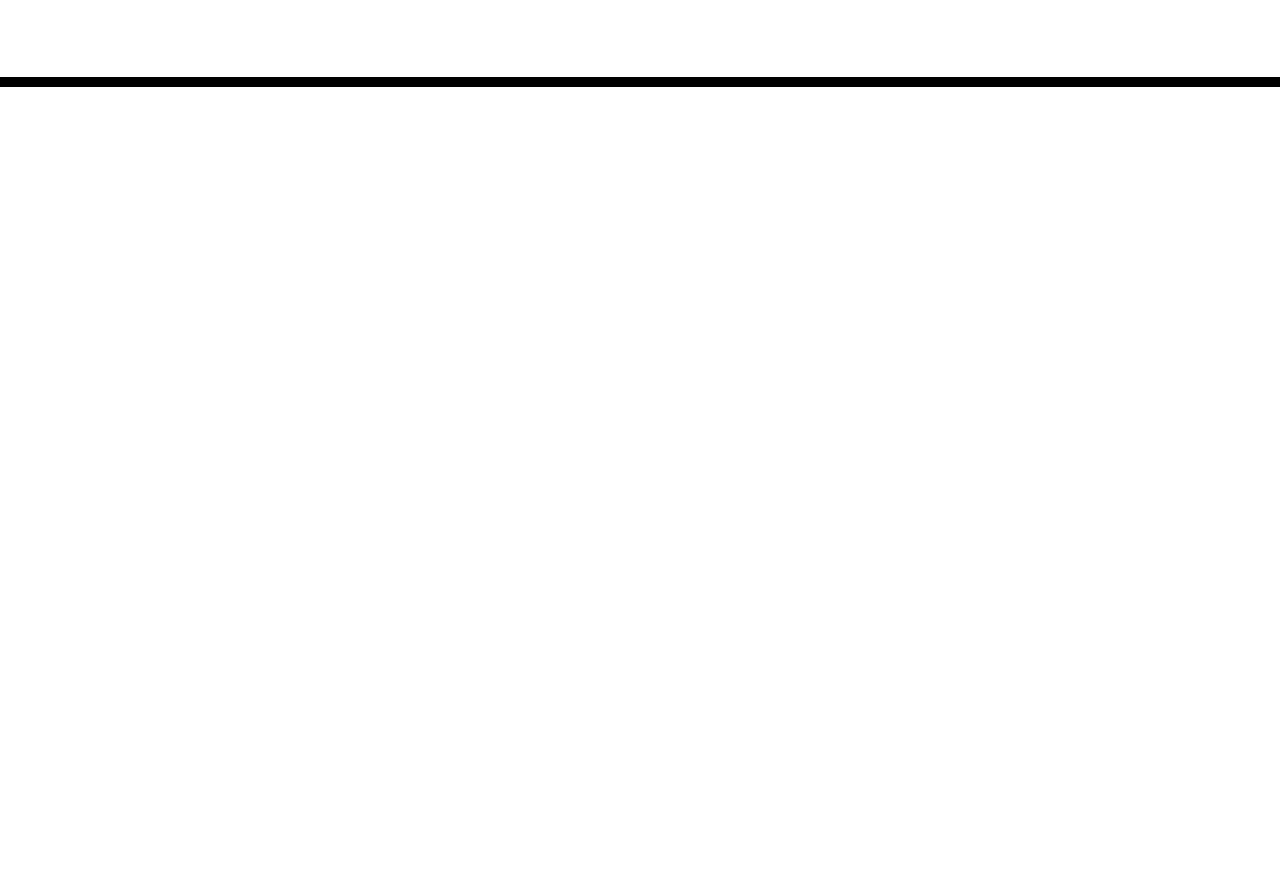
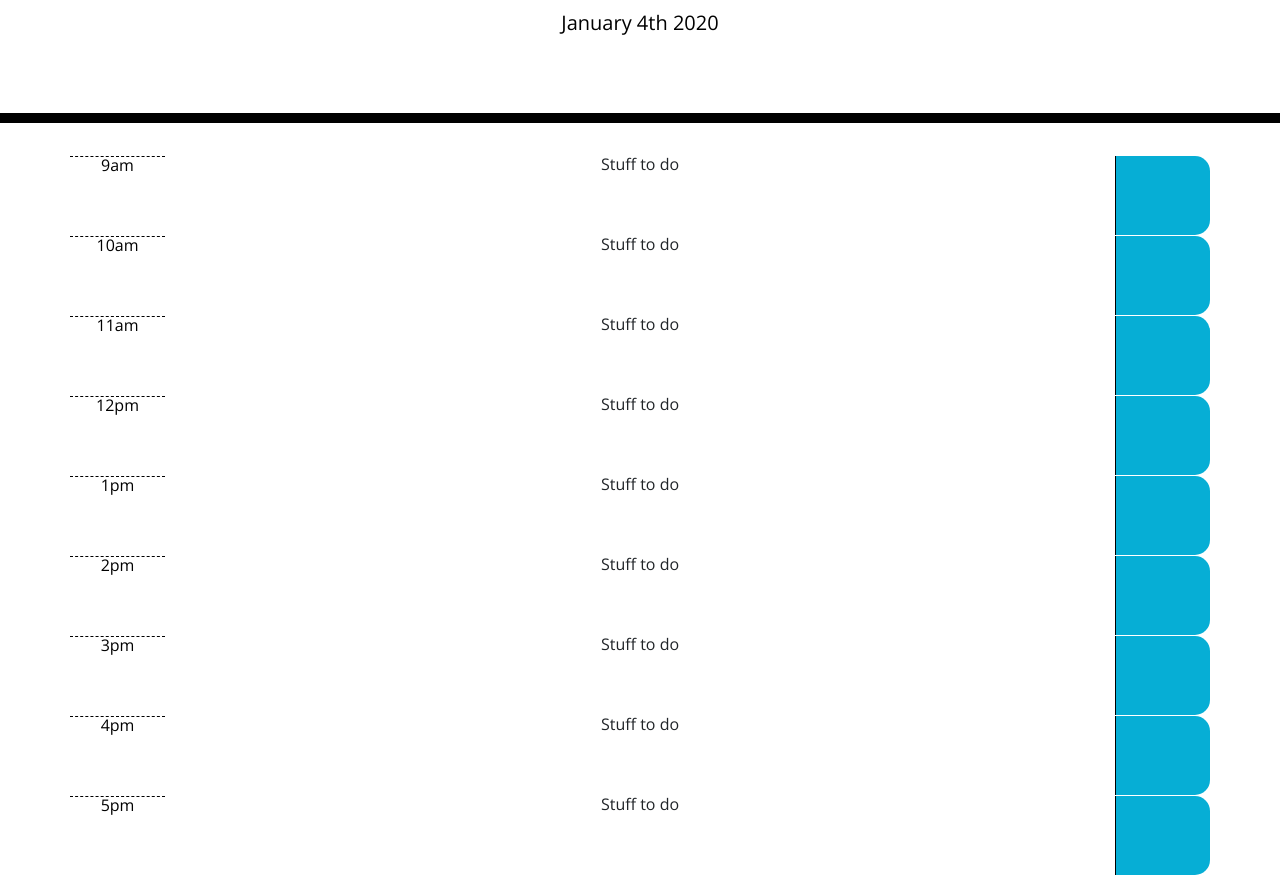
Before and after one commit to BrianHdz/Day-Planner, a plain HTML site: page index.html in a window 1280 px wide. Shown: the part 181-1056 px from the top of the page. Before the commit the page ends 800 px from the top, so only its background shows below. Drawn offline with nearby package versions, Linux system fonts and the light colour scheme.

Commit message:
This is it for now. Need to come back to finish the rest later.

```diff
--- a/index.html
+++ b/index.html
@@ -1,23 +1,14 @@
 <!DOCTYPE html>
 <html lang="en">
+
 <head>
   <meta charset="UTF-8" />
   <meta name="viewport" content="width=device-width, initial-scale=1.0" />
   <meta http-equiv="X-UA-Compatible" content="ie=edge" />
-    <link
-      rel="stylesheet"
-      href="https://stackpath.bootstrapcdn.com/bootstrap/4.3.1/css/bootstrap.min.css"
-    />
-    <link
-      rel="stylesheet"
-      href="https://use.fontawesome.com/releases/v5.8.1/css/all.css"
-      integrity="sha384-50oBUHEmvpQ+1lW4y57PTFmhCaXp0ML5d60M1M7uH2+nqUivzIebhndOJK28anvf"
-      crossorigin="anonymous"
-    />
-    <link
-      href="https://fonts.googleapis.com/css?family=Open+Sans&display=swap"
-      rel="stylesheet"
-    />
+  <link rel="stylesheet" href="https://stackpath.bootstrapcdn.com/bootstrap/4.3.1/css/bootstrap.min.css" />
+  <link rel="stylesheet" href="https://use.fontawesome.com/releases/v5.8.1/css/all.css"
+    integrity="sha384-50oBUHEmvpQ+1lW4y57PTFmhCaXp0ML5d60M1M7uH2+nqUivzIebhndOJK28anvf" crossorigin="anonymous" />
+  <link href="https://fonts.googleapis.com/css?family=Open+Sans&display=swap" rel="stylesheet" />
   <link rel="stylesheet" href="style.css" />
   <title>Work Day Scheduler</title>
 </head>
@@ -29,16 +20,76 @@
     <p id="currentDay" class="lead"></p>
   </header>
   <div class="container">
-      <div class="row">
-        <div class="time-block">
+    <!-- Timeblocks go here -->
 
+    <div class="row time-block">
+      <div class="hour col-1">9am</div>
+      <div class="description col-10">Stuff to do</div>
+      <div class="saveBtn col-1"></div>
     </div>
+
+    <div class="row time-block">
+      <div class="hour col-1">10am</div>
+      <div class="description col-10">Stuff to do</div>
+      <div class="saveBtn col-1"></div>
     </div>
-      <!-- Timeblocks go here -->
+
+    <div class="row time-block">
+      <div class="hour col-1">11am</div>
+      <div class="description col-10">Stuff to do</div>
+      <div class="saveBtn col-1"></div>
+    </div>
+
+    <div class="row time-block">
+      <div class="hour col-1">12pm</div>
+      <div class="description col-10">Stuff to do</div>
+      <div class="saveBtn col-1"></div>
+    </div>
+
+    <div class="row time-block">
+      <div class="hour col-1">1pm</div>
+      <div class="description col-10">Stuff to do</div>
+      <div class="saveBtn col-1"></div>
+    </div>
+
+    <div class="row time-block">
+      <div class="hour col-1">2pm</div>
+      <div class="description col-10">Stuff to do</div>
+      <div class="saveBtn col-1"></div>
+    </div>
+
+    <div class="row time-block">
+      <div class="hour col-1">3pm</div>
+      <div class="description col-10">Stuff to do</div>
+      <div class="saveBtn col-1"></div>
+    </div>
+
+    <div class="row time-block">
+      <div class="hour col-1">4pm</div>
+      <div class="description col-10">Stuff to do</div>
+      <div class="saveBtn col-1"></div>
+    </div>
+
+    <div class="row time-block">
+      <div class="hour col-1">5pm</div>
+      <div class="description col-10">Stuff to do</div>
+      <div class="saveBtn col-1"></div>
+    </div>
+
   </div>
 
   <script src="https://code.jquery.com/jquery-3.4.1.min.js"></script>
   <script src="https://cdnjs.cloudflare.com/ajax/libs/moment.js/2.24.0/moment.min.js"></script>
   <script src="script.js"></script>
 </body>
+
 </html>
+
+
+<!-- Here's an idea of how to code the rows with the buttons -->
+<!-- <div class="input-group mb-3">
+  <input type="text" class="form-control" placeholder="Recipient's username" aria-label="Recipient's username" aria-describedby="button-addon2">
+  <div class="input-group-append">
+    <button class="btn btn-outline-secondary" type="button" id="button-addon2">Button</button>
+  </div>
+</div> -->
--- a/script.js
+++ b/script.js
@@ -6,3 +6,5 @@
 // }). then (function(response){
 //     console.log(response);
 // });
+
+$("#currentDay").text(moment().format('MMMM Do YYYY'));
--- a/style.css
+++ b/style.css
@@ -42,6 +42,19 @@ textarea{
   border-top: 1px dashed #000000;
 }
 
+.saveBtn {
+  border-left: 1px solid black;
+  border-top-right-radius: 15px;
+  border-bottom-right-radius: 15px;
+  background-color: #06AED5;
+  color: white;
+}
+
+.saveBtn i:hover {
+  font-size: 20px;
+  transition: all .3s ease-in-out;
+}
+
 .past {
   background-color: #d3d3d3;
   color: white;
@@ -56,16 +69,3 @@ textarea{
   background-color: #77dd77;
   color: white;
 }
-
-.saveBtn {
-  border-left: 1px solid black;
-  border-top-right-radius: 15px;
-  border-bottom-right-radius: 15px;
-  background-color: #06AED5;
-  color: white;
-}
-
-.saveBtn i:hover {
-  font-size: 20px;
-  transition: all .3s ease-in-out;
-}
```
Lines whose indentation alone changed are shown as unchanged.
